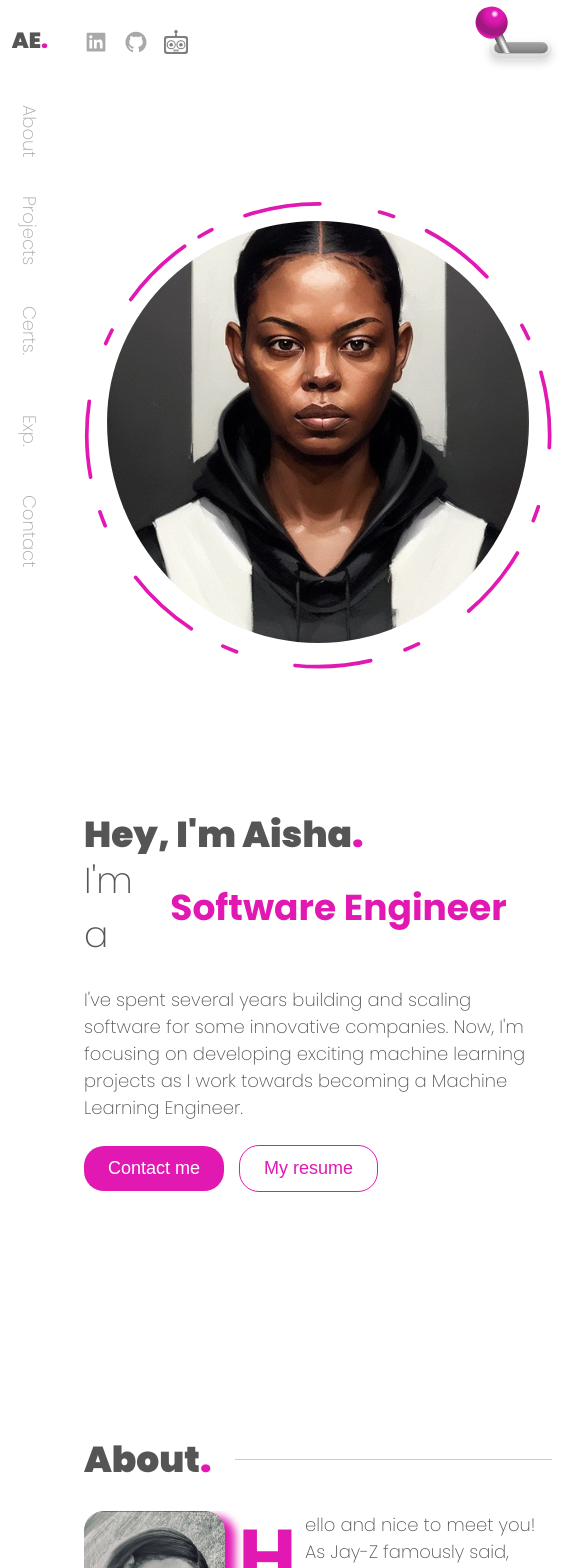
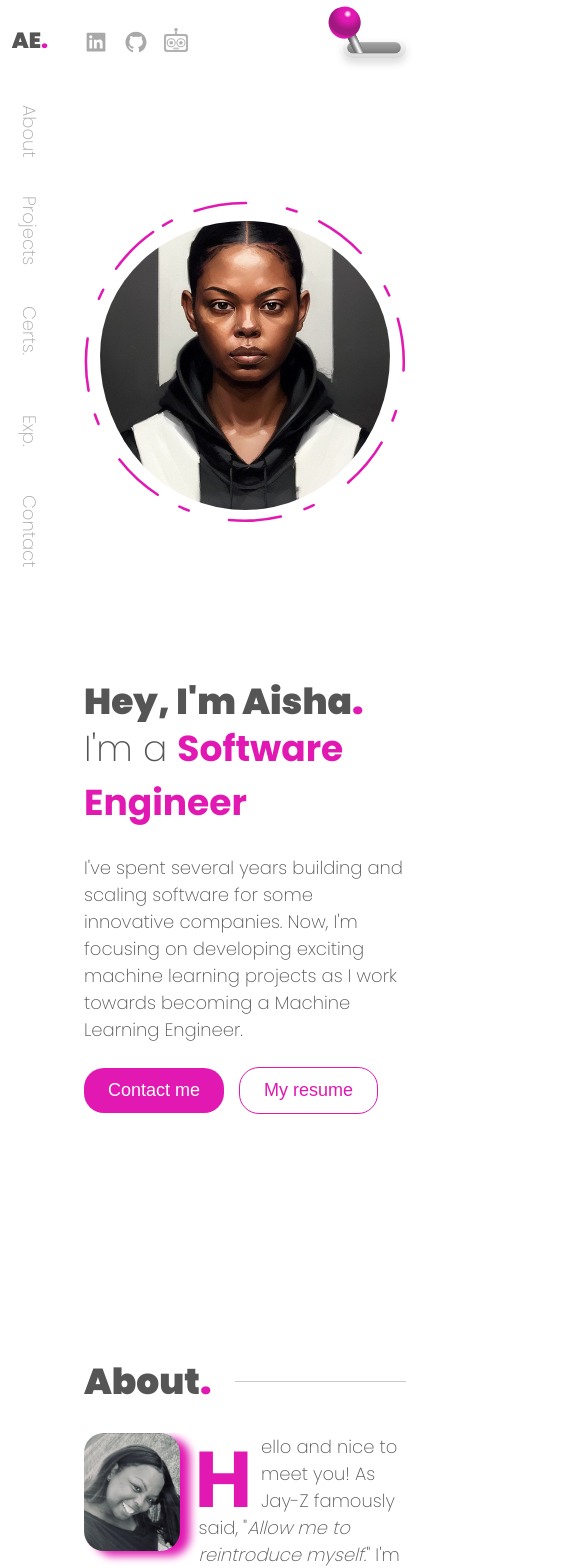
Before and after one commit to AishaEvering/Portfolio_2, a Next.js app: page / in a window 390 px wide. Shown: the top 1568 px of the page, 584 px wide, since content can reach past the window. Built offline with nearby package versions, Linux system fonts and the light colour scheme.

Commit message:
fixed responsive

```diff
--- a/src/components/home/hero/Hero.tsx
+++ b/src/components/home/hero/Hero.tsx
@@ -20,7 +20,9 @@ export const Hero = () => {
           </Reveal>
           <Reveal>
             <h2 className={styles.subTitle}>
-              <RotatingText />
+              I&apos;m a <span>Software Engineer</span>
+              {/* <p className={styles.staticText}>I&apos;m a</p> */}
+              {/* <RotatingText /> */}
             </h2>
           </Reveal>
           <Reveal>
--- a/src/components/home/hero/components/RotatingText.tsx
+++ b/src/components/home/hero/components/RotatingText.tsx
@@ -3,14 +3,16 @@ import styles from "./rotatingtext.module.scss";
 
 export const RotatingText = () => {
   return (
-    <main className={styles.container}>
-      <p className={styles.staticText}>I&apos;m a</p>
-      <section className={styles.animation}>
+    // <span className={styles.container}>
+    <span>
+      Software Engineer
+      {/* <p className={styles.staticText}>I&apos;m a</p> */}
+      {/* <section className={styles.animation}>
         <div>Software Engineer</div>
         <div>M.L. Engineer</div>
         <div>Front End Developer</div>
         <div>Application Developer</div>
-      </section>
-    </main>
+      </section> */}
+    </span>
   );
 };
--- a/src/components/home/hero/components/rotatingtext.module.scss
+++ b/src/components/home/hero/components/rotatingtext.module.scss
@@ -8,15 +8,21 @@
 
   .staticText{
     width: 18%;
+    white-space: nowrap;
   }
 
   .animation {
     height:55px;
-    white-space: nowrap;
+    // white-space: nowrap;
     overflow:hidden;
     margin-left: 0.8rem;
     font-weight: bold;
     color: var(--brand);
+
+    @media (max-width: 768px) {
+      font-size: var(--text-lg);
+      width: 90%;
+    }
   }
 
   .animation:hover  > div > div {
--- a/src/components/nav/components/chatbutton.module.scss
+++ b/src/components/nav/components/chatbutton.module.scss
@@ -3,14 +3,11 @@
     z-index: 20;
     background-color: transparent;
     border: 0px;
-    padding-bottom: 5px;
-    margin: 0px;
-    align-items: center;
-    vertical-align: top;
+    padding-bottom: 9px;
 }
 
 .icon{
-    opacity: 0.5;
+    opacity: 0.3;
     padding: 0;
     margin: 0;
 }
--- a/src/components/nav/components/headinglinks.module.scss
+++ b/src/components/nav/components/headinglinks.module.scss
@@ -2,7 +2,7 @@
   display: flex;
   gap: 1.6rem;
   padding-top: 10px;
-
+  align-items: center;
 
   a {
     opacity: 0.5;
```
